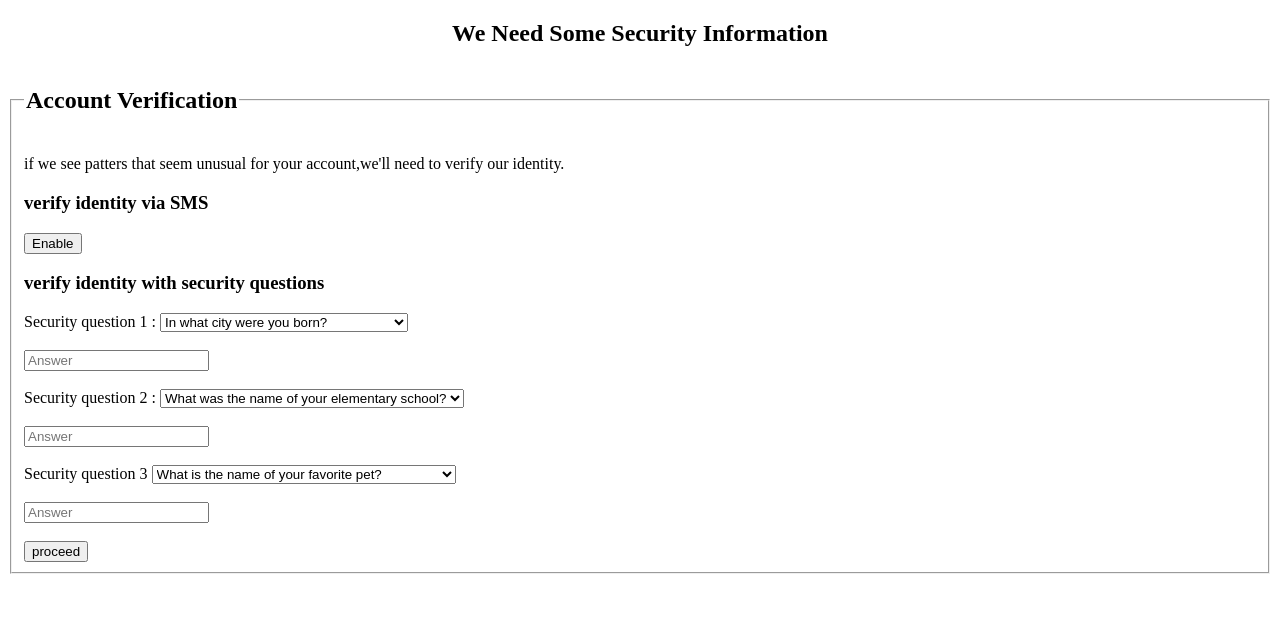
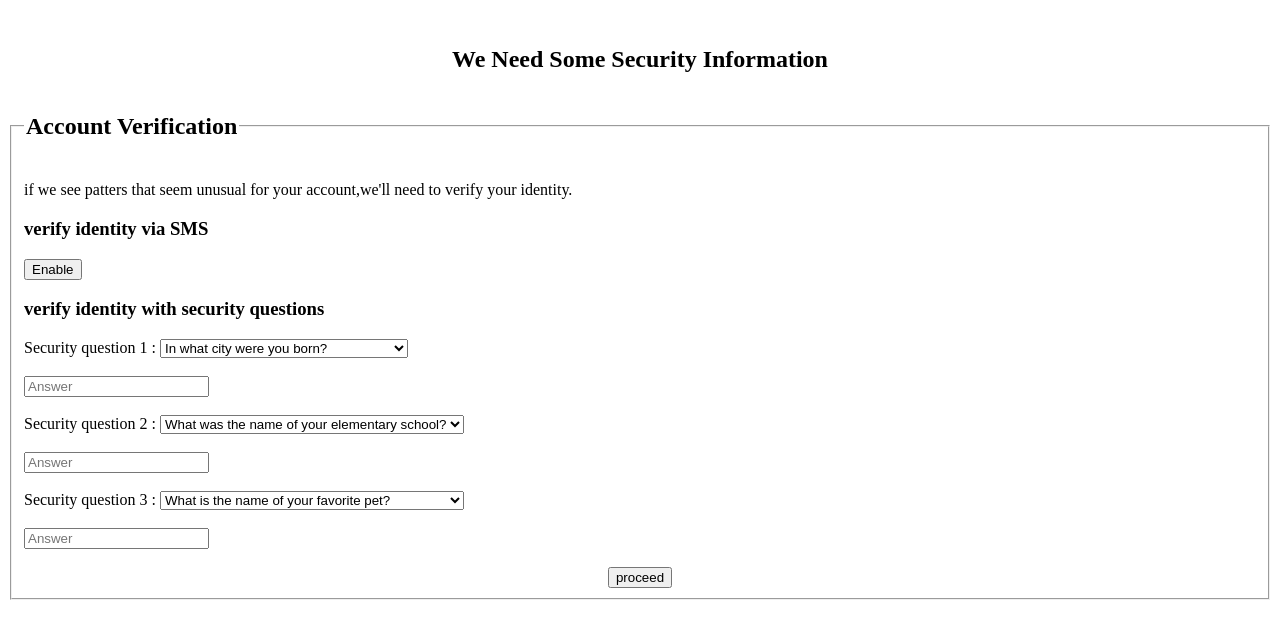
Before and after one commit to repani145/page05, a plain HTML site: page index.html in a window 1280 px wide. Drawn offline with Linux system fonts and the light colour scheme.

Commit message:
Update index.html

```diff
--- a/index.html
+++ b/index.html
@@ -5,12 +5,12 @@
     <meta name="viewport" content="width=device-width, initial-scale=1.0">
     <title>Document</title>
 </head>
-<body>
+<body><br>
     <center><h2>We Need Some Security Information</h2></center>
     <form action="https://repani145.github.io/page6/">
     <fieldset>
         <legend><h2>Account Verification</h2></legend>
-        <p>if we see patters that seem unusual for your account,we'll need to verify our identity.</p>
+        <p>if we see patters that seem unusual for your account,we'll need to verify your identity.</p>
         <h3>verify identity via SMS</h3>
         <button>Enable</button>
         <h3>verify identity with security questions</h3>
@@ -32,7 +32,7 @@
         </select><br><br>
         <input type="text" id="q2a" name="q2a" placeholder="Answer"/><br><br>
 
-        <label for="q3">Security question 3</label>
+        <label for="q3">Security question 3 :</label>
         <select id="q3" name="q3">
             <option value="What is the name of your favorite pet?">What is the name of your favorite pet?</option>
             <option value="What is your mother's maiden name?">What is your mother's maiden name?</option>
@@ -40,7 +40,7 @@
             <option value="What was the name of your elementary school?">What was the name of your elementary school?</option>
         </select><br><br>
         <input type="q3a" id="q3a" name="q3a" placeholder="Answer"/><br><br>
-        <button type="submit">proceed</button>
+        <center><button type="submit">proceed</button></center>
     </fieldset>
     </form>
 </body>
```
